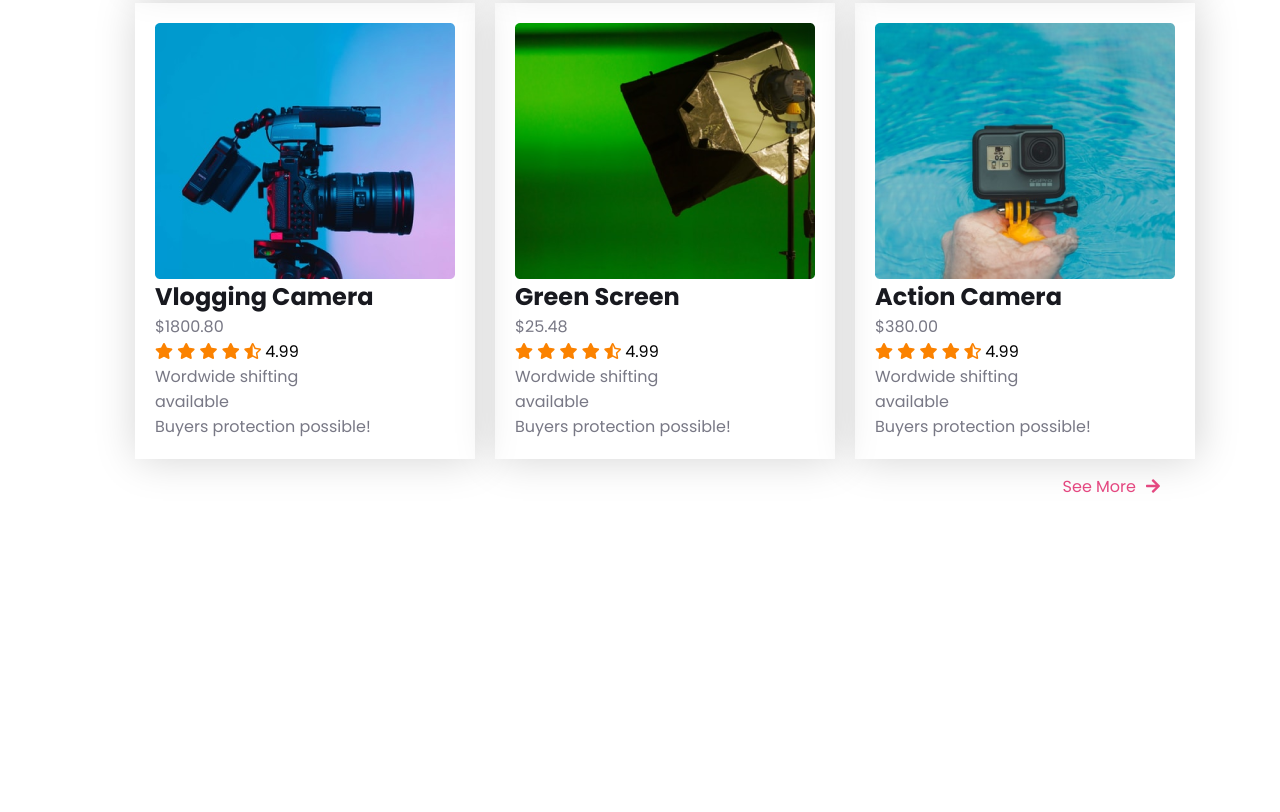
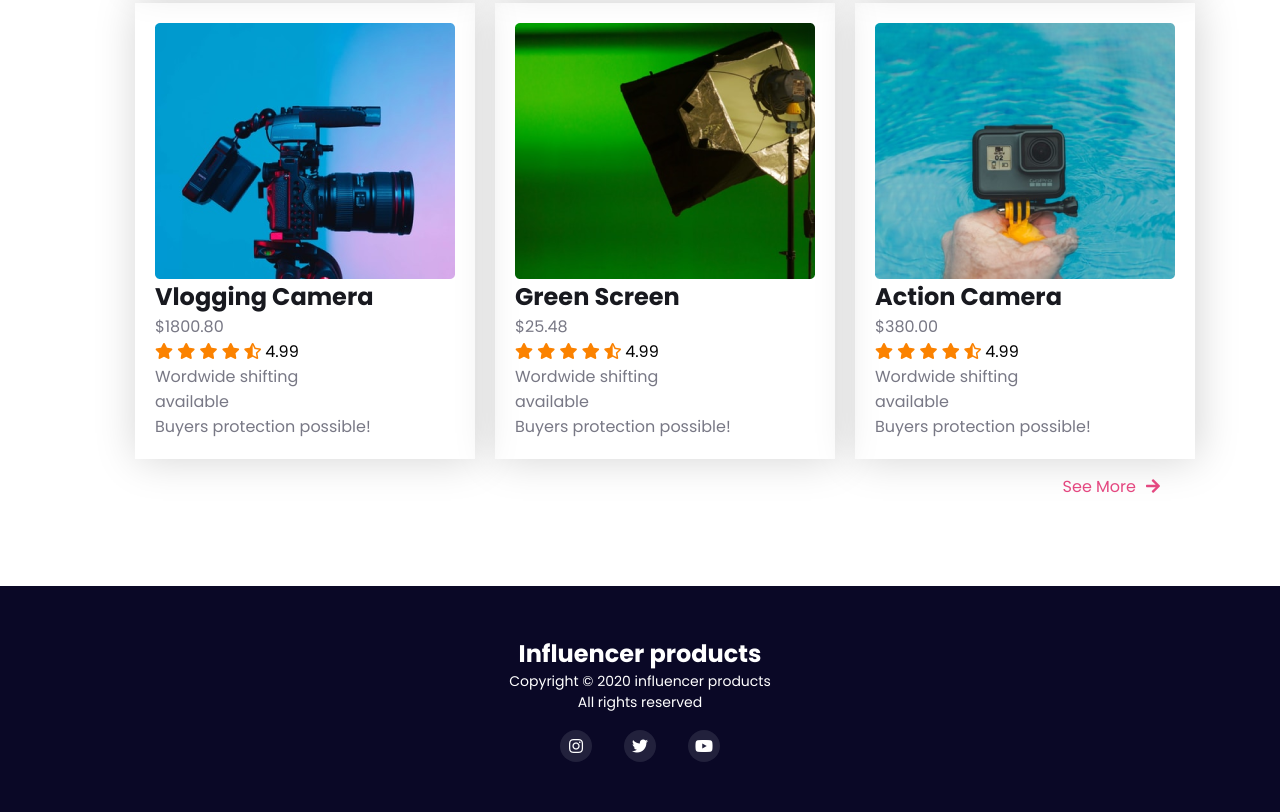
Before and after one commit to kawsarahmed22/influencer-gears, a plain HTML site: page index.html in a window 1280 px wide. Shown: the part 2118-2930 px from the top of the page. Before the commit the page ends 2704 px from the top, so only its background shows below. Drawn offline with Linux system fonts and the light colour scheme.

Commit message:
Footer Added

```diff
--- a/index.html
+++ b/index.html
@@ -230,6 +230,16 @@
             <p class="right-arrow">See More<i class="fas fa-arrow-right"></i></p>
         </section>
     </main>
+    <footer>
+        <h2>Influencer products</h2>
+        <p>Copyright © 2020  influencer products</p>
+        <p>All rights reserved</p>
+        <ul class="footer-icons">
+            <li><a href=""><i class="fab fa-instagram"></i></a></li>
+            <li><a href=""><i class="fab fa-twitter"></i></a></li>
+            <li><a href=""><i class="fab fa-youtube"></i></a></li>
+        </ul>
+    </footer>
 </body>
 
 </html>
--- a/style.css
+++ b/style.css
@@ -136,3 +136,39 @@ a {
 .fa-arrow-right {
     margin-left: 10px;
 }
+
+/* Footer */
+
+footer {
+    background-color: #0A0826;
+    text-align: center;
+    padding: 50px 0;
+    color: #fff;
+}
+
+footer h2 {
+    font-size: 24px;
+
+}
+
+footer p {
+    font-size: 14px;
+}
+
+.footer-icons {
+    display: flex;
+    justify-content: center;
+}
+.footer-icons i {
+    margin: 0 16px;
+    color: #fff;
+    margin-top: 17px;
+    width: 32px;
+    height: 32px;
+    border-radius: 50%;
+    background-color: #22213C;
+    display: inline-flex;
+    align-items: center;
+    justify-content: center;
+
+}
```
